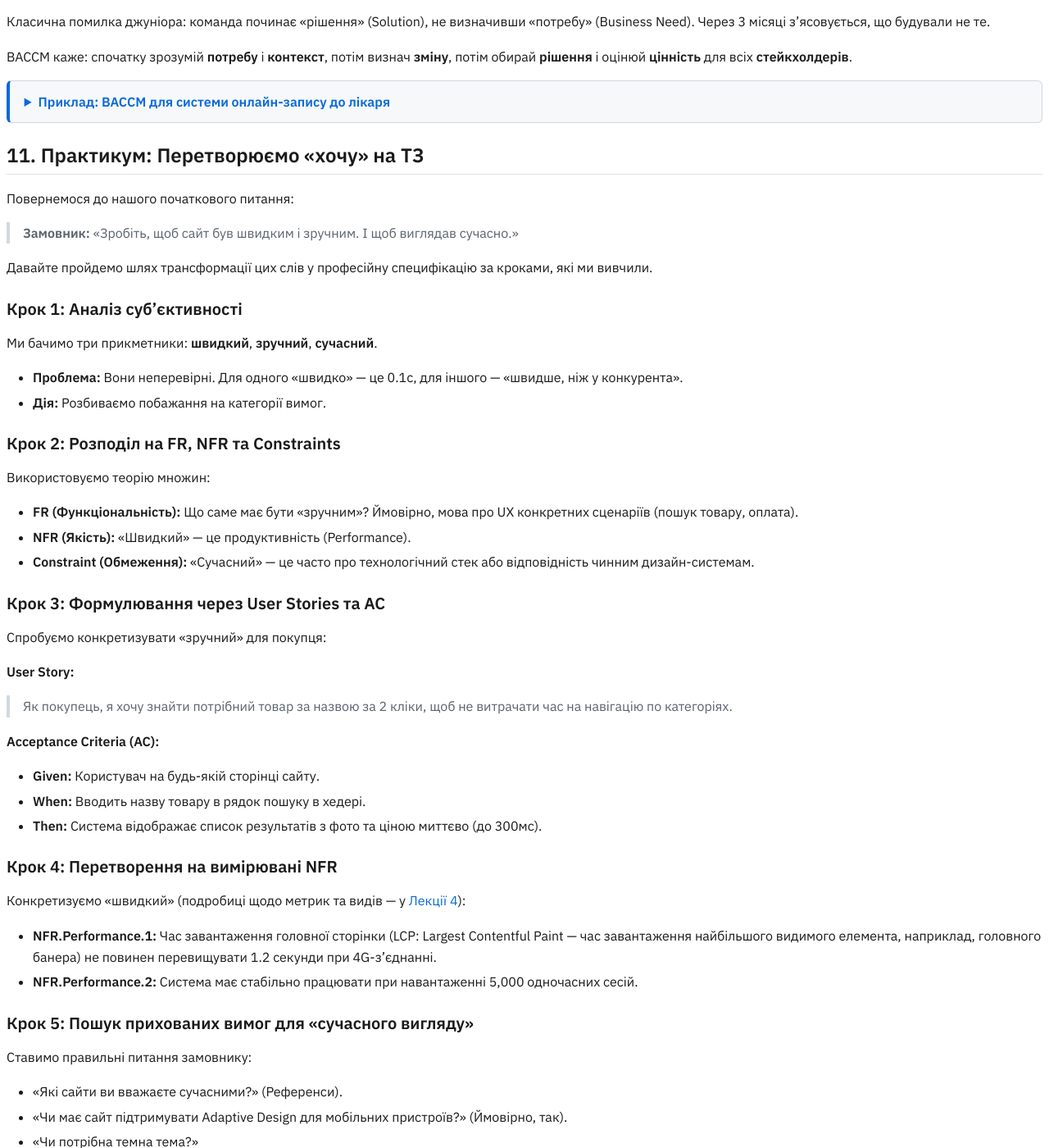
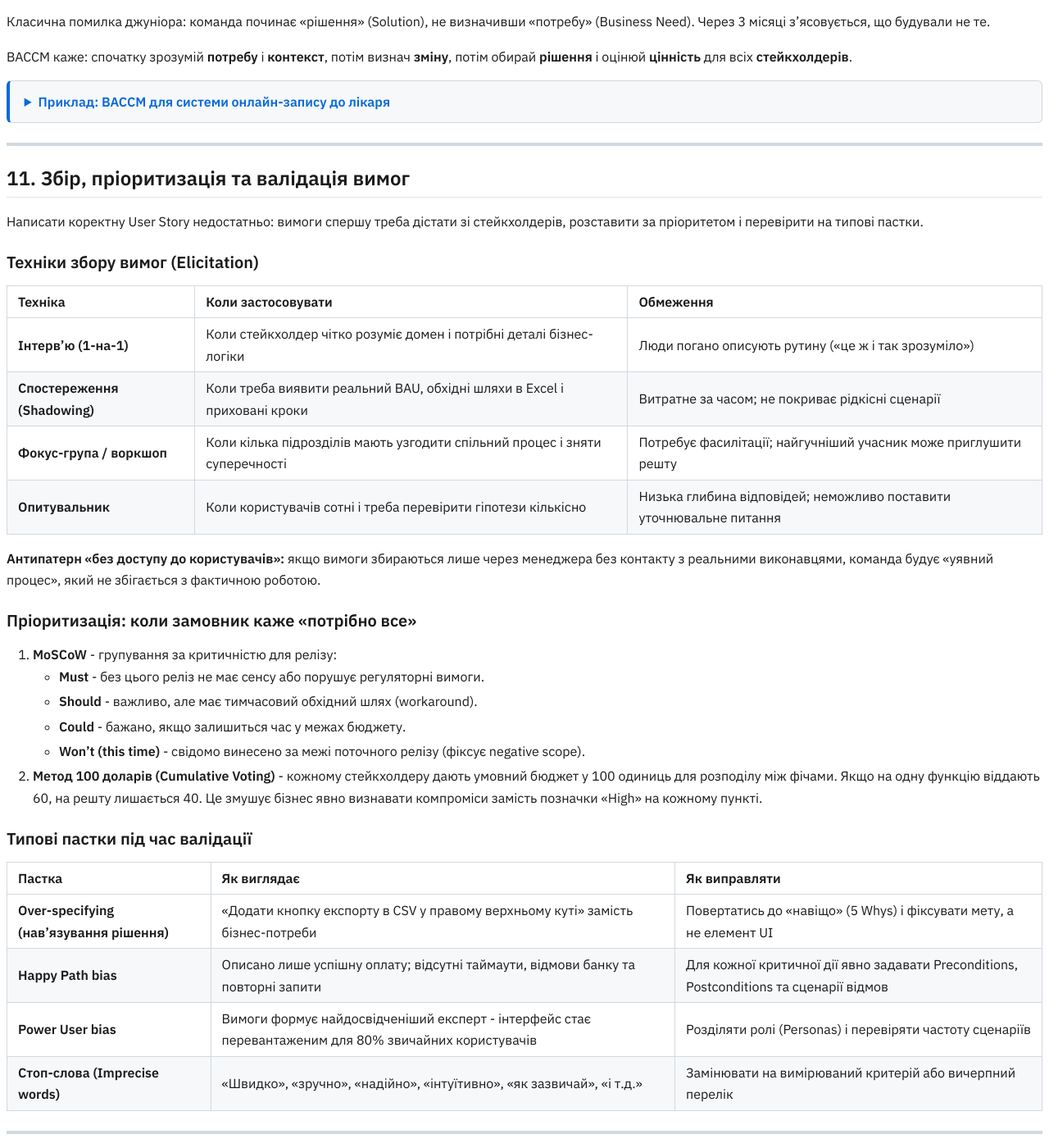
Before and after one commit to vplanto/java, a Jekyll site: the page built from docs/02_semester/03_requirements.md, in a window 1280 px wide and 1400 px high, scrolled down 7959 px. Shown: the whole window at 82% size. Built offline with Jekyll 4.4.1, drawn with Linux system fonts in a browser that asks for light colours; nearby versions of some CDN libraries; our own code applies the rules of GitHub Pages for plain Markdown files; some of the changed text lies outside the part shown.

Commit message:
docs(02_semester): add elicitation, prioritization and validation section to 03_requirements

```diff
--- a/docs/02_semester/03_requirements.md
+++ b/docs/02_semester/03_requirements.md
@@ -484,7 +484,44 @@ BACCM каже: спочатку зрозумій **потребу** і **кон
 
 </details>
 
-## 11. Практикум: Перетворюємо «хочу» на ТЗ
+---
+
+## 11. Збір, пріоритизація та валідація вимог
+
+Написати коректну User Story недостатньо: вимоги спершу треба дістати зі стейкхолдерів, розставити за пріоритетом і перевірити на типові пастки.
+
+### Техніки збору вимог (Elicitation)
+
+| Техніка | Коли застосовувати | Обмеження |
+| :--- | :--- | :--- |
+| **Інтерв'ю (1-на-1)** | Коли стейкхолдер чітко розуміє домен і потрібні деталі бізнес-логіки | Люди погано описують рутину («це ж і так зрозуміло») |
+| **Спостереження (Shadowing)** | Коли треба виявити реальний BAU, обхідні шляхи в Excel і приховані кроки | Витратне за часом; не покриває рідкісні сценарії |
+| **Фокус-група / воркшоп** | Коли кілька підрозділів мають узгодити спільний процес і зняти суперечності | Потребує фасилітації; найгучніший учасник може приглушити решту |
+| **Опитувальник** | Коли користувачів сотні і треба перевірити гіпотези кількісно | Низька глибина відповідей; неможливо поставити уточнювальне питання |
+
+**Антипатерн «без доступу до користувачів»:** якщо вимоги збираються лише через менеджера без контакту з реальними виконавцями, команда будує «уявний процес», який не збігається з фактичною роботою.
+
+### Пріоритизація: коли замовник каже «потрібно все»
+
+1. **MoSCoW** - групування за критичністю для релізу:
+   - **Must** - без цього реліз не має сенсу або порушує регуляторні вимоги.
+   - **Should** - важливо, але має тимчасовий обхідний шлях (workaround).
+   - **Could** - бажано, якщо залишиться час у межах бюджету.
+   - **Won't (this time)** - свідомо винесено за межі поточного релізу (фіксує negative scope).
+2. **Метод 100 доларів (Cumulative Voting)** - кожному стейкхолдеру дають умовний бюджет у 100 одиниць для розподілу між фічами. Якщо на одну функцію віддають 60, на решту лишається 40. Це змушує бізнес явно визнавати компроміси замість позначки «High» на кожному пункті.
+
+### Типові пастки під час валідації
+
+| Пастка | Як виглядає | Як виправляти |
+| :--- | :--- | :--- |
+| **Over-specifying (нав'язування рішення)** | «Додати кнопку експорту в CSV у правому верхньому куті» замість бізнес-потреби | Повертатись до «навіщо» (5 Whys) і фіксувати мету, а не елемент UI |
+| **Happy Path bias** | Описано лише успішну оплату; відсутні таймаути, відмови банку та повторні запити | Для кожної критичної дії явно задавати Preconditions, Postconditions та сценарії відмов |
+| **Power User bias** | Вимоги формує найдосвідченіший експерт - інтерфейс стає перевантаженим для 80% звичайних користувачів | Розділяти ролі (Personas) і перевіряти частоту сценаріїв |
+| **Стоп-слова (Imprecise words)** | «Швидко», «зручно», «надійно», «інтуїтивно», «як зазвичай», «і т.д.» | Замінювати на вимірюваний критерій або вичерпний перелік |
+
+---
+
+## 12. Практикум: Перетворюємо «хочу» на ТЗ
 
 Повернемося до нашого початкового питання:
 > **Замовник:** «Зробіть, щоб сайт був швидким і зручним. І щоб виглядав сучасно.»
```
Also changed, not shown: other parts of docs/02_semester/03_requirements.md (+1 -1 lines).
